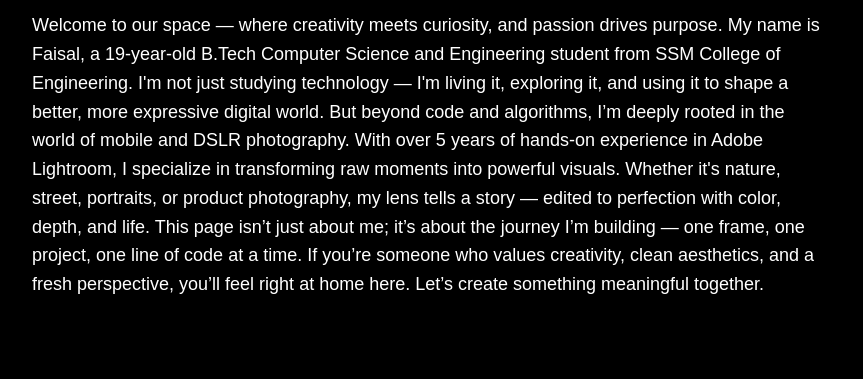
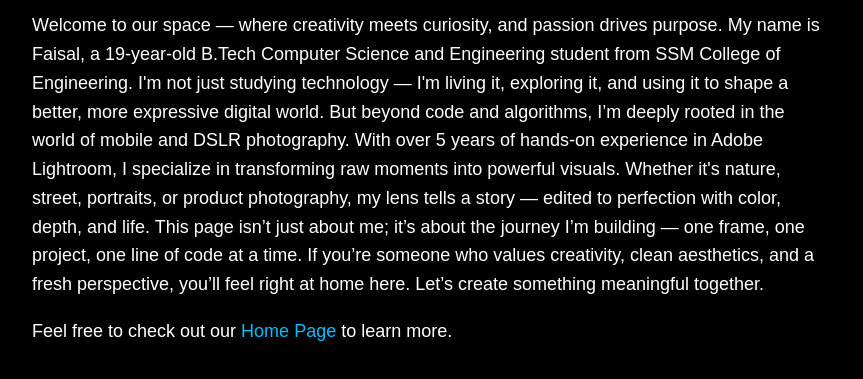
Before and after one commit to faisalkashmire/Socials, a plain HTML site: page about.html in a window 1280 px wide. Shown: the part 127-506 px from the top of the page, without its empty margins (208-1071 px from the left). Drawn offline with Linux system fonts and the light colour scheme.

Commit message:
Update about.html

```diff
--- a/about.html
+++ b/about.html
@@ -49,6 +49,7 @@ If you’re someone who values creativity, clean aesthetics, and a fresh perspec
 
 Let’s create something meaningful together.
 </p>
+     <p>Feel free to check out our <a href="index.html">Home Page</a> to learn more.</p>
    </div>
 </body>
 </html>
```
